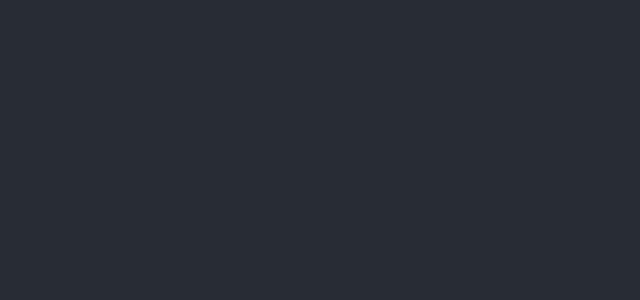
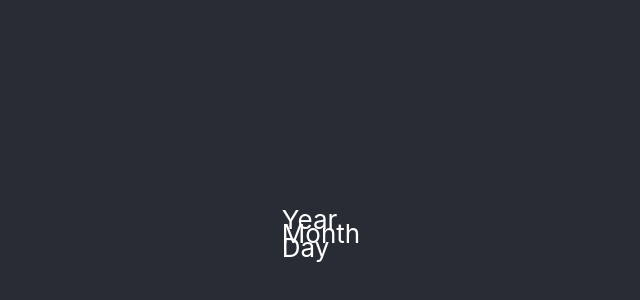
Before and after one commit to skylerlee/fancy-select, a React (Create React App) app: page / in a window 1280 px wide. Shown: the part 166-466 px from the top of the page, without its empty margins (319-959 px from the left). Built offline with nearby package versions, Linux system fonts and the light colour scheme.

Commit message:
feat: update

```diff
--- a/src/App.js
+++ b/src/App.js
@@ -5,7 +5,11 @@ function App() {
   return (
     <div className="App">
       <p>
-        <FancySelect />
+        <FancySelect options={[
+          { label: 'Year', value: 'y' },
+          { label: 'Month', value: 'm' },
+          { label: 'Day', value: 'd' },
+        ]} />
       </p>
     </div>
   );
--- a/src/FancySelect.css
+++ b/src/FancySelect.css
@@ -0,0 +1,3 @@
+.FancySelect {
+  line-height: 14px;
+}
--- a/src/FancySelect.js
+++ b/src/FancySelect.js
@@ -1,8 +1,15 @@
 import './FancySelect.css';
 
-function FancySelect() {
+function FancySelect(props) {
+  const { options = [] } = props;
+
   return (
     <div className="FancySelect">
+      {
+        options.map((opt, idx) => (
+          <div key={opt.value} className={`${idx}`}>{opt.label}</div>
+        ))
+      }
     </div>
   );
 }
```
